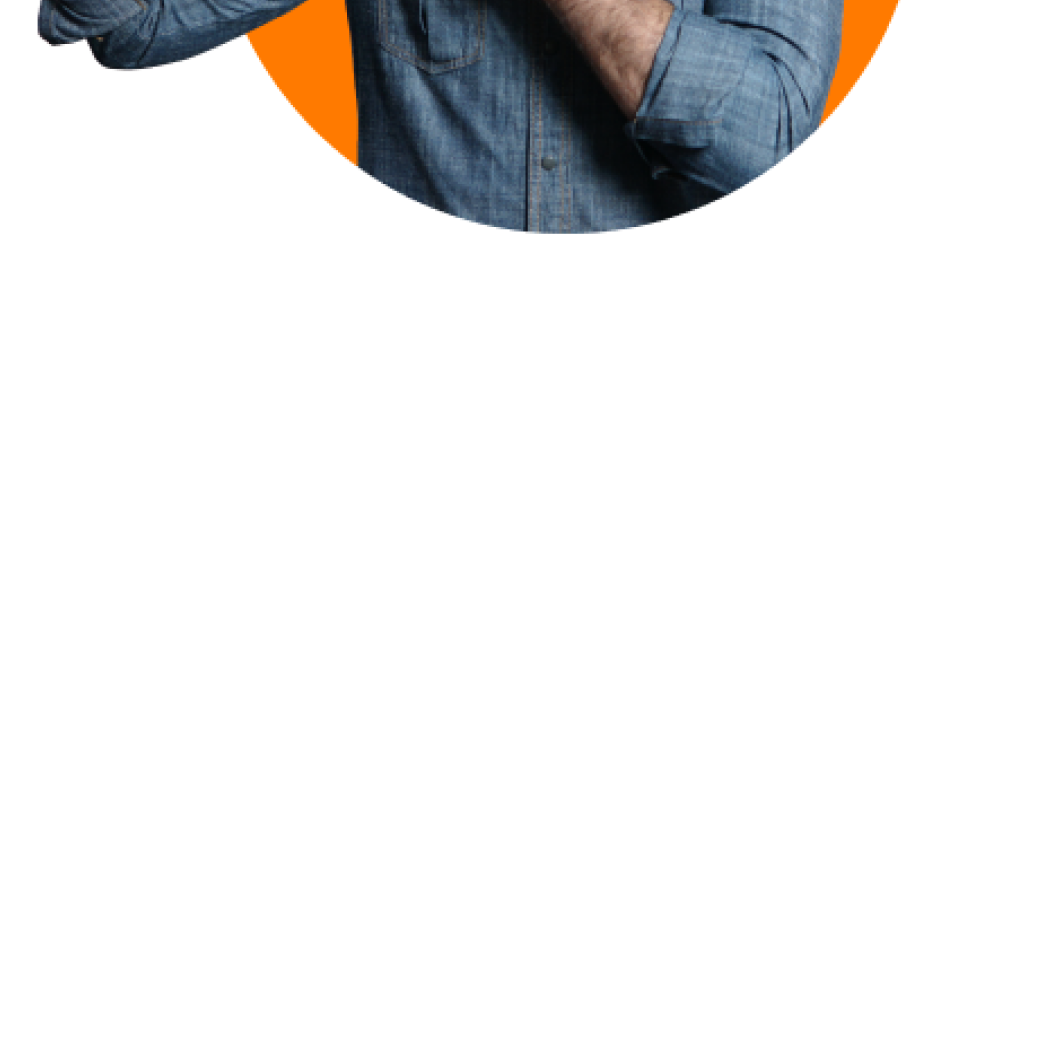
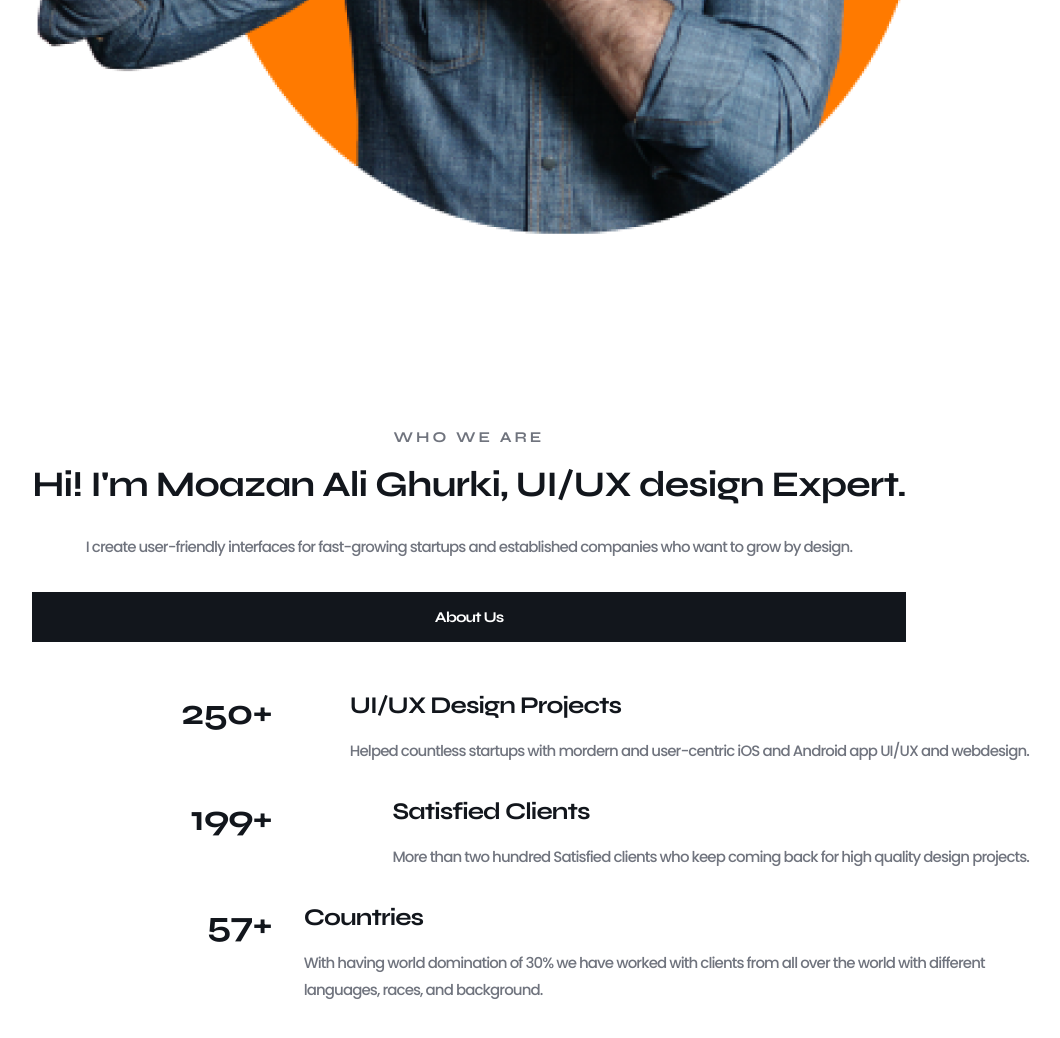
Before and after one commit to fajarfadillahh/ghurki-uiux-design-services-landing-page-html-css-javascript, a plain HTML site: page index.html in a window 1280 px wide. Shown: the part 1144-2182 px from the top of the page, without its empty margins (115-1175 px from the left). Before the commit the page ends 1444 px from the top, so only its background shows below. Drawn offline with nearby package versions, Linux system fonts and the light colour scheme.

Commit message:
about section

```diff
--- a/index.html
+++ b/index.html
@@ -83,6 +83,63 @@
         </div>
       </section>
       <!-- ===== HOME SECTION ===== -->
+
+      <!-- ===== ABOUT SECTION ===== -->
+      <section class="about section">
+        <div class="about__container container grid">
+          <div class="about__data">
+            <p class="about__subtitle section-subtitle">Who We Are</p>
+            <h1 class="about__title section-title">
+              Hi! I'm Moazan Ali Ghurki, UI/UX design Expert.
+            </h1>
+            <p class="about__text section-text">
+              I create user-friendly interfaces for fast-growing startups and
+              established companies who want to grow by design.
+            </p>
+            <a href="#" class="about__button button">About Us</a>
+          </div>
+
+          <div class="about__group">
+            <div class="about__content">
+              <h1 class="about__content-number">250+</h1>
+
+              <div>
+                <h3 class="about__content-title">UI/UX Design Projects</h3>
+                <p class="about__content-text">
+                  Helped countless startups with mordern and user-centric iOS
+                  and Android app UI/UX and webdesign.
+                </p>
+              </div>
+            </div>
+
+            <div class="about__content">
+              <h1 class="about__content-number">199+</h1>
+
+              <div>
+                <h3 class="about__content-title">Satisfied Clients</h3>
+                <p class="about__content-text">
+                  More than two hundred Satisfied clients who keep coming back
+                  for high quality design projects.
+                </p>
+              </div>
+            </div>
+
+            <div class="about__content">
+              <h1 class="about__content-number">57+</h1>
+
+              <div>
+                <h3 class="about__content-title">Countries</h3>
+                <p class="about__content-text">
+                  With having world domination of 30% we have worked with
+                  clients from all over the world with different languages,
+                  races, and background.
+                </p>
+              </div>
+            </div>
+          </div>
+        </div>
+      </section>
+      <!-- ===== ABOUT SECTION ===== -->
     </main>
 
     <!-- ===== SWIPER JS ===== -->
--- a/scss/index.scss
+++ b/scss/index.scss
@@ -96,7 +96,7 @@ img {
   }
 
   &-title {
-    font-size: 24px;
+    font-size: 36px;
     font-family: $font-title;
     font-weight: $font-bold;
     color: $black-color;
@@ -256,3 +256,49 @@ img {
     }
   }
 }
+
+// ===== ABOUT SECTION =====
+.about {
+  &__container {
+    gap: 3rem;
+  }
+
+  &__data {
+    text-align: center;
+    justify-self: center;
+  }
+
+  &__group {
+    display: grid;
+    gap: 2rem;
+  }
+
+  &__content {
+    display: grid;
+    grid-template-columns: 0.5fr 1fr;
+    justify-items: flex-end;
+    align-items: flex-start;
+    gap: 2rem;
+
+    &-number,
+    &-title {
+      font-size: 36px;
+      font-family: $font-title;
+      font-weight: $font-bold;
+      color: $black-color;
+      line-height: $leading-title;
+    }
+
+    &-title {
+      font-size: 24px;
+      margin-bottom: $margin-1;
+    }
+
+    &-text {
+      font-size: 15px;
+      font-weight: $font-medium;
+      color: $grey-color;
+      line-height: $leading-text;
+    }
+  }
+}
```
Also changed, not shown: css/index.css.
